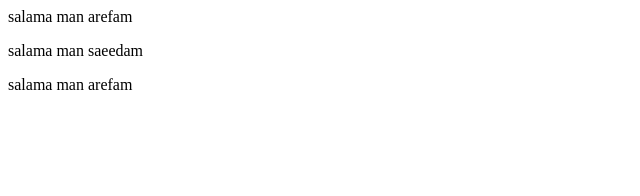
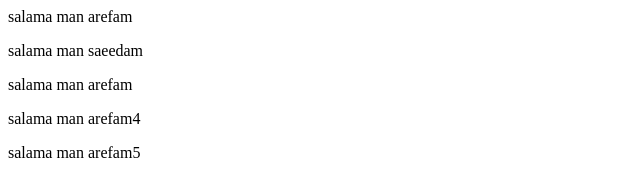
Before and after one commit to arefmrp/myfirstrepository, a plain HTML site: page index.html in a window 1280 px wide. Shown: the whole page, without its empty margins (0-640 px from the left). Drawn offline with Linux system fonts and the light colour scheme.

Commit message:
index new5

```diff
--- a/index.html
+++ b/index.html
@@ -1,3 +1,5 @@
 <p>salama man arefam</p>
 <p>salama man saeedam</p>
 <p>salama man arefam</p>
+<p>salama man arefam4</p>
+<p>salama man arefam5</p>
```
